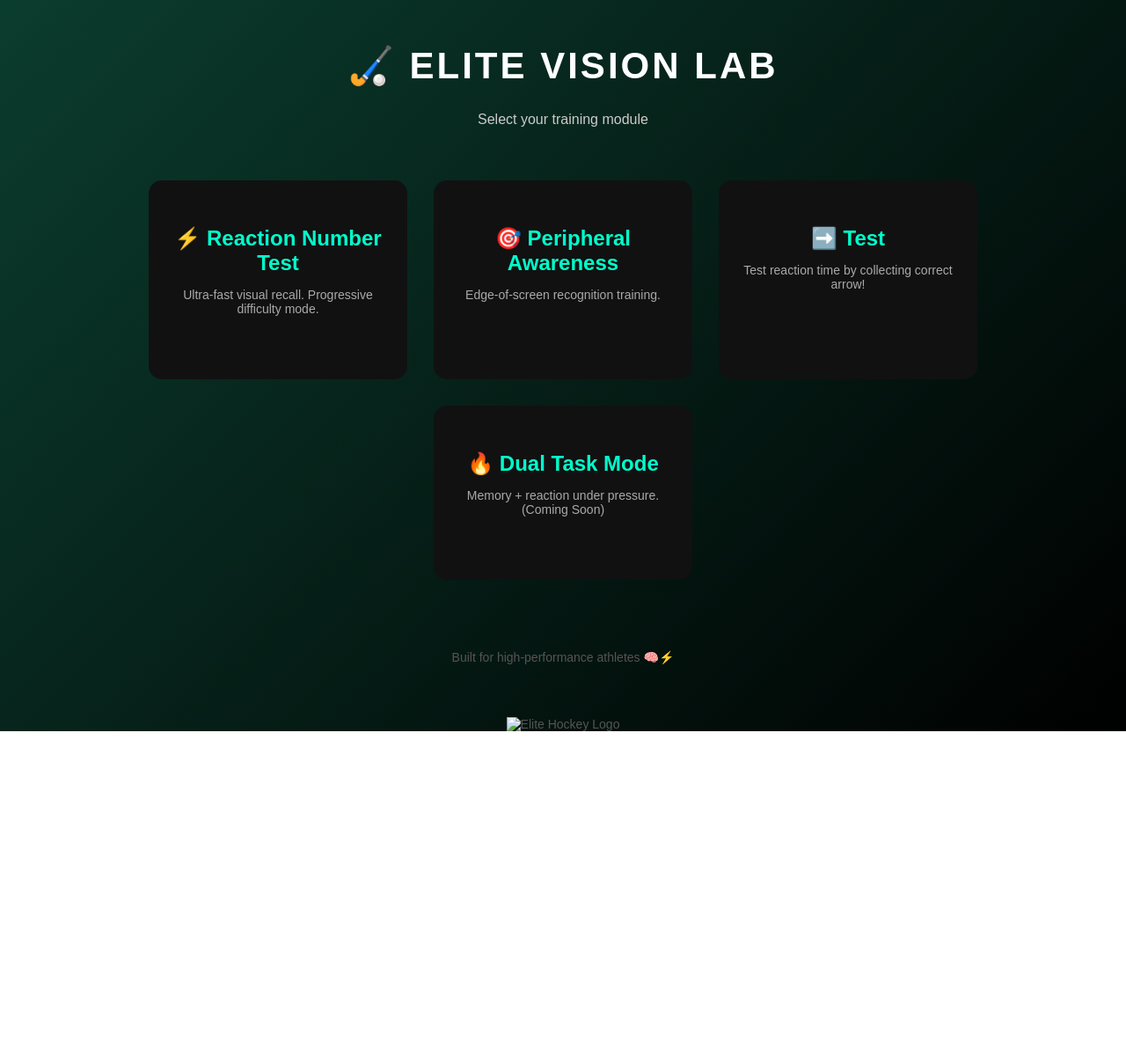
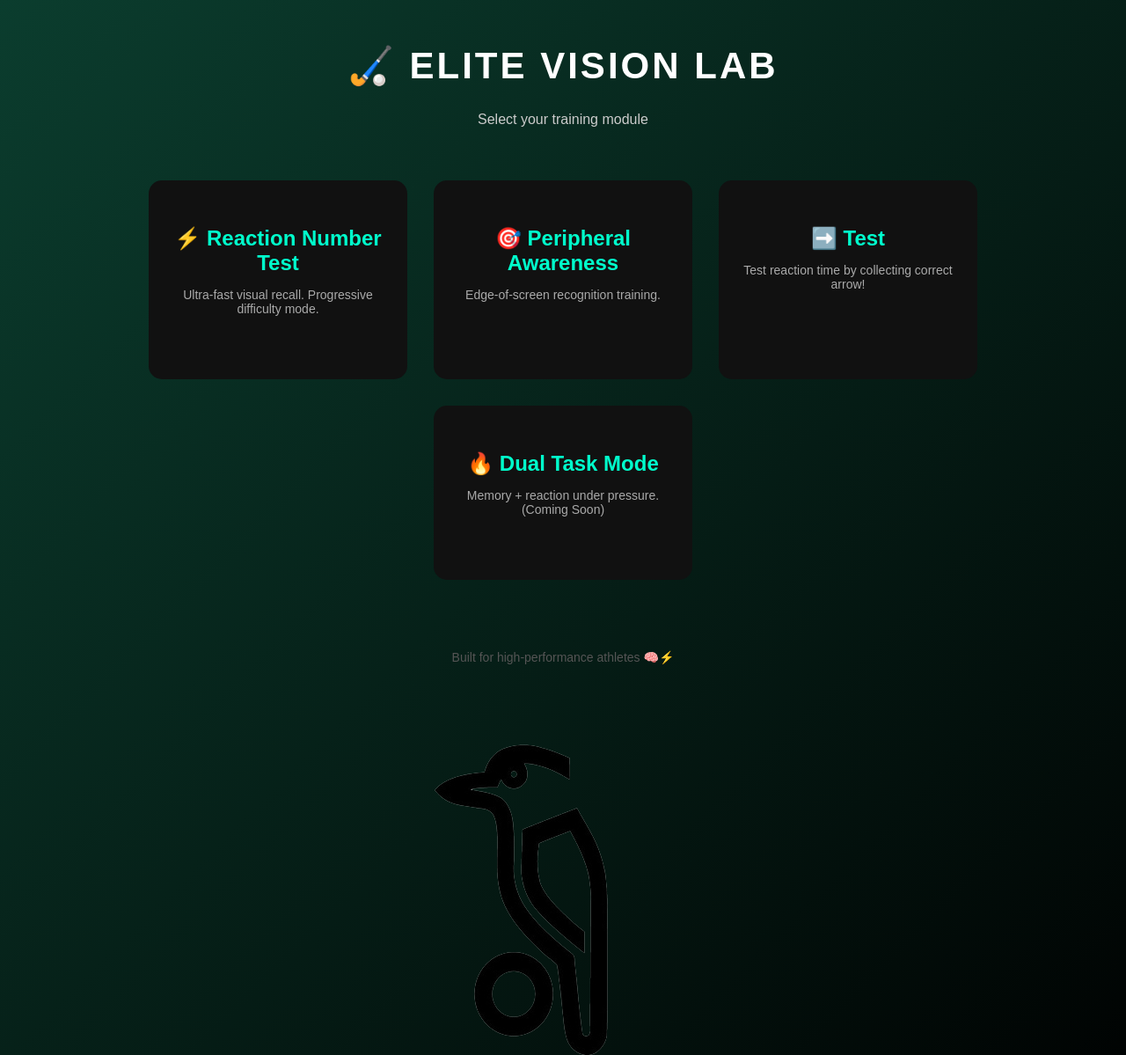
Before and after one commit to cmarais102-source/Bagelsreaction, a plain HTML site: page index.html in a window 1280 px wide. Shown: the top 1199 px of the page at 88% size. Before the commit the page ends 831 px from the top, so only its background shows below. Drawn offline with Linux system fonts and the light colour scheme.

Commit message:
Update index.html

```diff
--- a/index.html
+++ b/index.html
@@ -96,7 +96,7 @@
 <footer>
 Built for high-performance athletes 🧠⚡
 <footer class="footer-logo">
-    <img src="your-logo.png" alt="Elite Hockey Logo">
+    <img src="IMG_0481.png" alt="Elite Hockey Logo">
 </footer>
 </body>
 </html>
```
